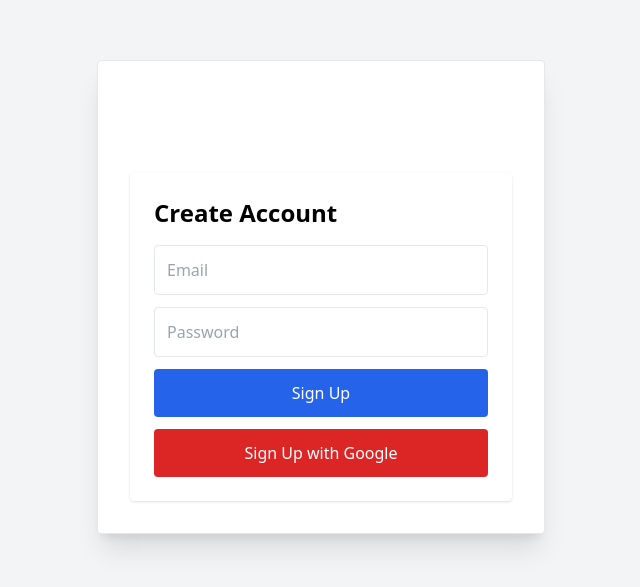
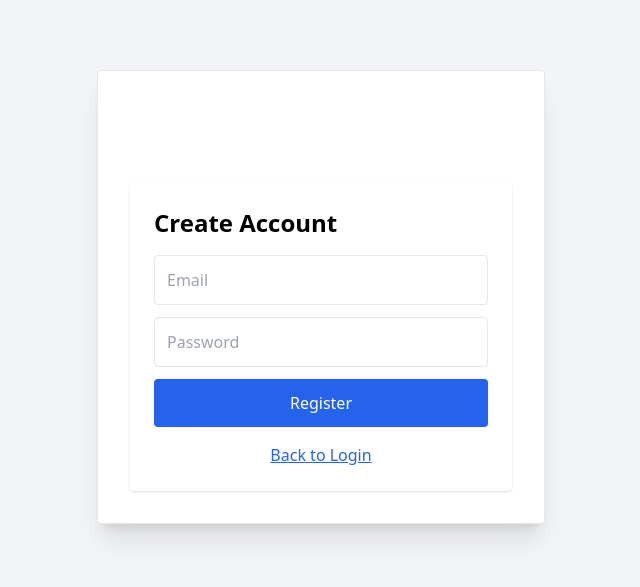
Before and after one commit to brettkues/cardealer-ai, a Next.js app: page /register in a window 1280 px wide. Shown: the part 103-690 px from the top of the page, without its empty margins (319-959 px from the left). Built offline with nearby package versions, Linux system fonts and the light colour scheme.

Commit message:
Update page.js

```diff
--- a/app/(auth)/register/page.js
+++ b/app/(auth)/register/page.js
@@ -1,41 +1,25 @@
 "use client";
 
 import { useState } from "react";
-import { auth, googleProvider } from "../../../lib/firebase";
-import {
-  createUserWithEmailAndPassword,
-  signInWithPopup,
-} from "firebase/auth";
+import { auth } from "@/lib/firebase";
+import { createUserWithEmailAndPassword } from "firebase/auth";
+import { useRouter } from "next/navigation";
 
 export default function RegisterPage() {
+  const router = useRouter();
   const [email, setEmail] = useState("");
   const [password, setPassword] = useState("");
   const [error, setError] = useState("");
-  const [message, setMessage] = useState("");
 
-  async function registerEmail() {
+  const handleRegister = async () => {
     setError("");
-    setMessage("");
-
     try {
       await createUserWithEmailAndPassword(auth, email, password);
-      setMessage("Account created. You may now log in.");
+      router.push("/dashboard");
     } catch (err) {
-      setError(err.message);
+      setError("Registration failed. Try again.");
     }
-  }
-
-  async function registerGoogle() {
-    setError("");
-    setMessage("");
-
-    try {
-      await signInWithPopup(auth, googleProvider);
-      setMessage("Account created with Google.");
-    } catch (err) {
-      setError(err.message);
-    }
-  }
+  };
 
   return (
     <div className="max-w-md mx-auto mt-20 p-6 bg-white shadow rounded">
@@ -57,22 +41,20 @@ export default function RegisterPage() {
         onChange={(e) => setPassword(e.target.value)}
       />
 
+      {error && <p className="text-red-600 mb-3">{error}</p>}
+
       <button
-        onClick={registerEmail}
-        className="w-full bg-blue-600 text-white py-3 rounded hover:bg-blue-700"
+        onClick={handleRegister}
+        className="w-full bg-blue-600 text-white py-3 rounded hover:bg-blue-700 transition"
       >
-        Sign Up
+        Register
       </button>
 
-      <button
-        onClick={registerGoogle}
-        className="w-full bg-red-600 text-white py-3 rounded hover:bg-red-700 mt-3"
-      >
-        Sign Up with Google
-      </button>
-
-      {error && <p className="text-red-600 mt-3">{error}</p>}
-      {message && <p className="text-green-600 mt-3">{message}</p>}
+      <div className="mt-4 text-center">
+        <a href="/login" className="text-blue-600 underline">
+          Back to Login
+        </a>
+      </div>
     </div>
   );
 }
```
